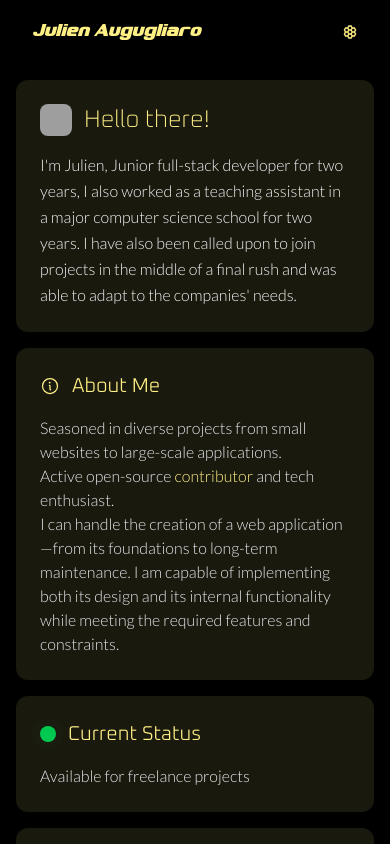
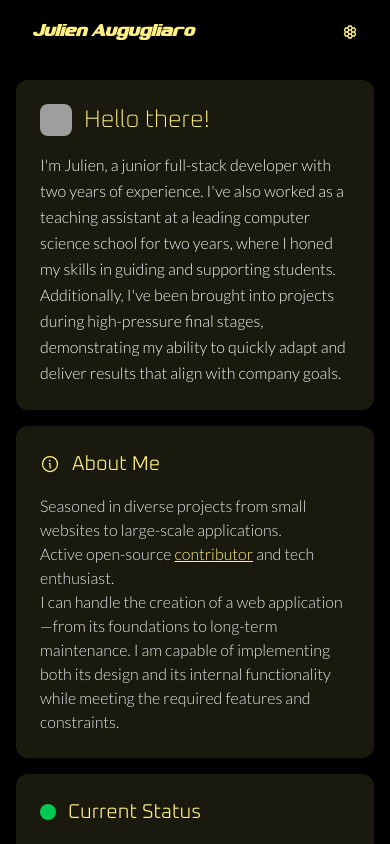
Before and after one commit to cram0/website-v3, a React (Vite) app: page / in a window 390 px wide. Shown: the top 844 px of the page. Built offline with nearby package versions, Linux system fonts and the light colour scheme; grey boxes are pictures that could not be loaded.

Commit message:
Fixed navbar blur, and image alt + meta tags

```diff
--- a/index.html
+++ b/index.html
@@ -4,6 +4,7 @@
     <meta charset="UTF-8" />
     <meta name="viewport" content="width=device-width, initial-scale=1.0" />
     <meta name="description" content="Julien Augugliaro" />
+    <meta name="theme-color" content="#FFF085" />
     <link rel="icon" type="image/png" href="/favicon-96x96.png" sizes="96x96" />
     <link rel="icon" type="image/svg+xml" href="/favicon.svg" />
     <link rel="shortcut icon" href="/favicon.ico" />
--- a/src/app/components/Background.tsx
+++ b/src/app/components/Background.tsx
@@ -12,19 +12,24 @@ export default function Background() {
       const blobs = blobsRef.current?.children;
 
       if (blobs) {
-        gsap.to(blobs, {
+        gsap.fromTo(
+          blobs,
+          {
+            top: () => gsap.utils.random(0, window.innerHeight, 1),
+            left: 0,
+          },
+          {
             duration: 20,
             stagger: {
               each: 0.1,
-            from: "random",
+              from: "edges",
             },
-          top: () => gsap.utils.random(0, window.innerHeight, 1),
-          left: () => gsap.utils.random(0, window.innerWidth, 1),
+            left: window.innerWidth,
             yoyo: true,
             ease: "circ.inOut",
             repeat: -1,
-          repeatRefresh: true,
-        });
+          },
+        );
       }
     },
     { scope: blobsRef },
@@ -55,11 +60,7 @@ export default function Background() {
         Array.from({ length: 5 }).map((_, i) => (
           <div
             key={i}
-            className={`absolute h-48 w-48 rounded-full bg-yellow-200/50`}
-            style={{
-              top: `${Math.random() * 100}vh`,
-              left: `${Math.random() * 100}vw`,
-            }}
+            className={`absolute h-24 w-24 rounded-full bg-yellow-200`}
           ></div>
         ))
       }
--- a/src/app/components/Navbar.tsx
+++ b/src/app/components/Navbar.tsx
@@ -56,10 +56,10 @@ export default function Navbar() {
   return (
     <div className="font-oxanium sticky top-0 z-10">
       <nav
-        className="flex h-16 flex-row items-center justify-between bg-gradient-to-b from-black via-black to-transparent px-8"
+        className={`flex h-16 flex-row items-center justify-between ${menuOpen ? "bg-black" : "bg-gradient-to-b from-black via-black to-transparent"} px-8`}
         role="navigation"
       >
-        <NavLink to="/" className="font-navbar tracking-wide">
+        <NavLink to="/" className="font-navbar">
           Julien Augugliaro
         </NavLink>
         <ul className="hidden items-center *:h-16 *:px-3 *:hover:bg-yellow-200 *:hover:text-black *:active:bg-black *:active:text-yellow-200 sm:flex">
@@ -74,11 +74,11 @@ export default function Navbar() {
             </NavLink>
           ))}
         </ul>
-        <div className="hover:cursor-pointer sm:hidden" onClick={toggleMenu}>
+        <button className="hover:cursor-pointer sm:hidden" onClick={toggleMenu}>
           <IconContext.Provider value={{ color: "fff085", size: "16px" }}>
             {menuOpen ? <MdHive /> : <MdOutlineHive />}
           </IconContext.Provider>
-        </div>
+        </button>
       </nav>
       {/* Mobile Menu */}
       {
--- a/src/app/pages/Home.tsx
+++ b/src/app/pages/Home.tsx
@@ -63,7 +63,7 @@ export default function Home() {
       <div className="relative col-span-1 overflow-hidden rounded-xl bg-yellow-200/10 backdrop-blur-lg sm:col-span-2">
         <div className="flex flex-col sm:flex-row">
           <ImageLoader
-            src="https://i.imgur.com/W12X8iV.jpeg"
+            src="https://i.imgur.com/742P20m.jpeg"
             alt="Me"
             style="h-32 hidden sm:block w-full object-cover sm:h-auto sm:w-64 lg:w-80"
           />
@@ -71,19 +71,22 @@ export default function Home() {
             <div className="mb-4 flex items-center gap-3">
               <PiHandWaving className="hidden text-yellow-200 sm:block" />
               <img
-                src="https://i.imgur.com/W12X8iV.jpeg"
+                src="https://i.imgur.com/742P20m.jpeg"
                 className="size-8 rounded-lg sm:hidden"
+                alt="Me"
               />
               <h1 className="font-oxanium text-2xl font-extralight">
                 Hello there!
               </h1>
             </div>
             <p className="leading-relaxed text-gray-100">
-              I'm Julien, Junior full-stack developer for two years, I also
-              worked as a teaching assistant in a major computer science school
-              for two years. I have also been called upon to join projects in
-              the middle of a final rush and was able to adapt to the companies'
-              needs.
+              I'm Julien, a junior full-stack developer with two years of
+              experience. I've also worked as a teaching assistant at a leading
+              computer science school for two years, where I honed my skills in
+              guiding and supporting students. Additionally, I've been brought
+              into projects during high-pressure final stages, demonstrating my
+              ability to quickly adapt and deliver results that align with
+              company goals.
             </p>
           </div>
         </div>
@@ -104,7 +107,7 @@ export default function Home() {
             Active open-source{" "}
             <a
               href="https://github.com/cram0/sotn-decomp"
-              className="text-yellow-200 hover:underline"
+              className="text-yellow-200 underline"
             >
               contributor
             </a>{" "}
--- a/src/styles/main.css
+++ b/src/styles/main.css
@@ -5,7 +5,7 @@
 @import "tailwindcss";
 
 .goo-container {
-  filter: url(#goo) blur(10px);
+  filter: url(#goo);
   width: 100%;
   height: 100%;
   overflow: hidden;
@@ -13,6 +13,7 @@
 
 @font-face {
   font-family: "Travax";
+  font-display: swap;
   src: url("../assets/fonts/Travax.ttf") format("TrueType");
 }
 
```
Lines whose indentation alone changed are shown as unchanged.
